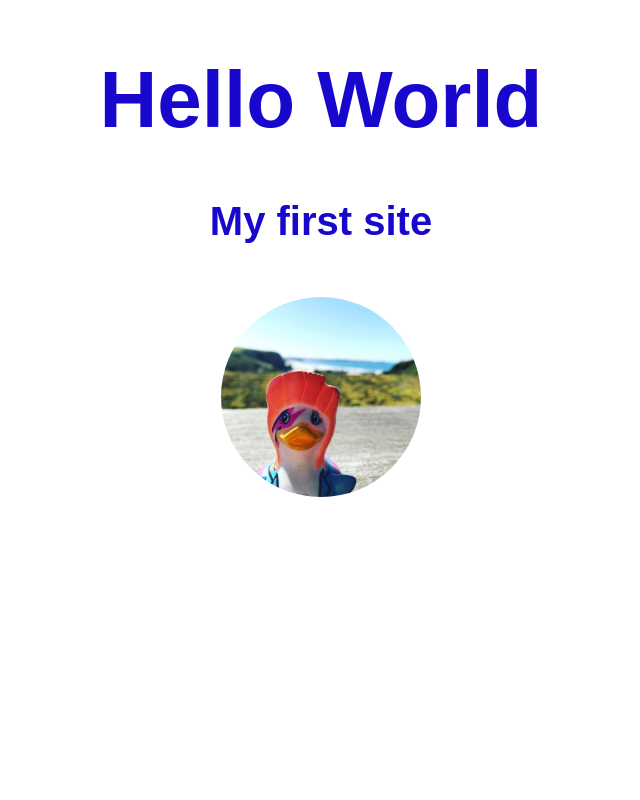
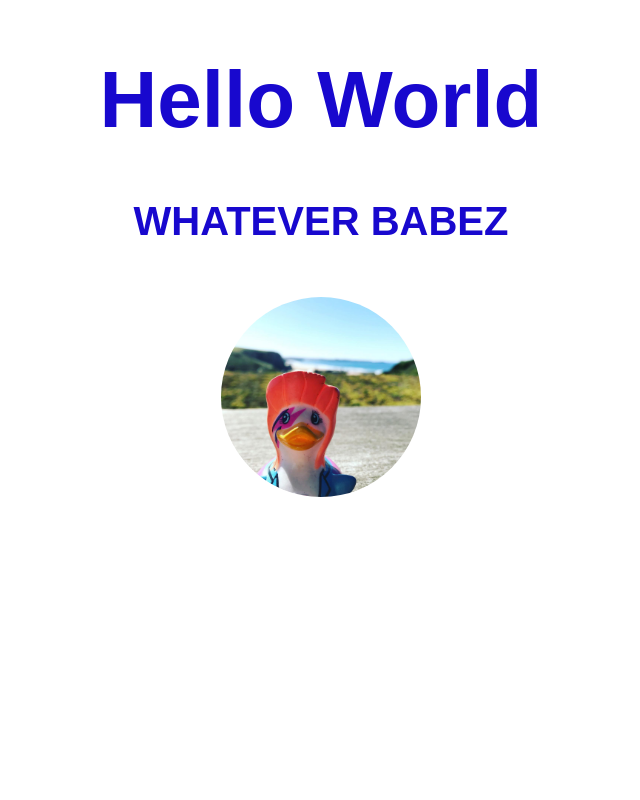
Before and after one commit to katiielynn/beginners-week-one-master1, a plain HTML site: page index.html in a window 1280 px wide. Shown: the top 800 px of the page, without its empty margins (319-959 px from the left). Drawn offline with Linux system fonts and the light colour scheme.

Commit message:
Update index.html

```diff
--- a/index.html
+++ b/index.html
@@ -13,7 +13,7 @@
 <body>
 <div>
   <h1>Hello World</h1>
-  <h2>My first site</h2>
+  <h2>WHATEVER BABEZ</h2>
 
 
   <!-- image of a duck -->
```
